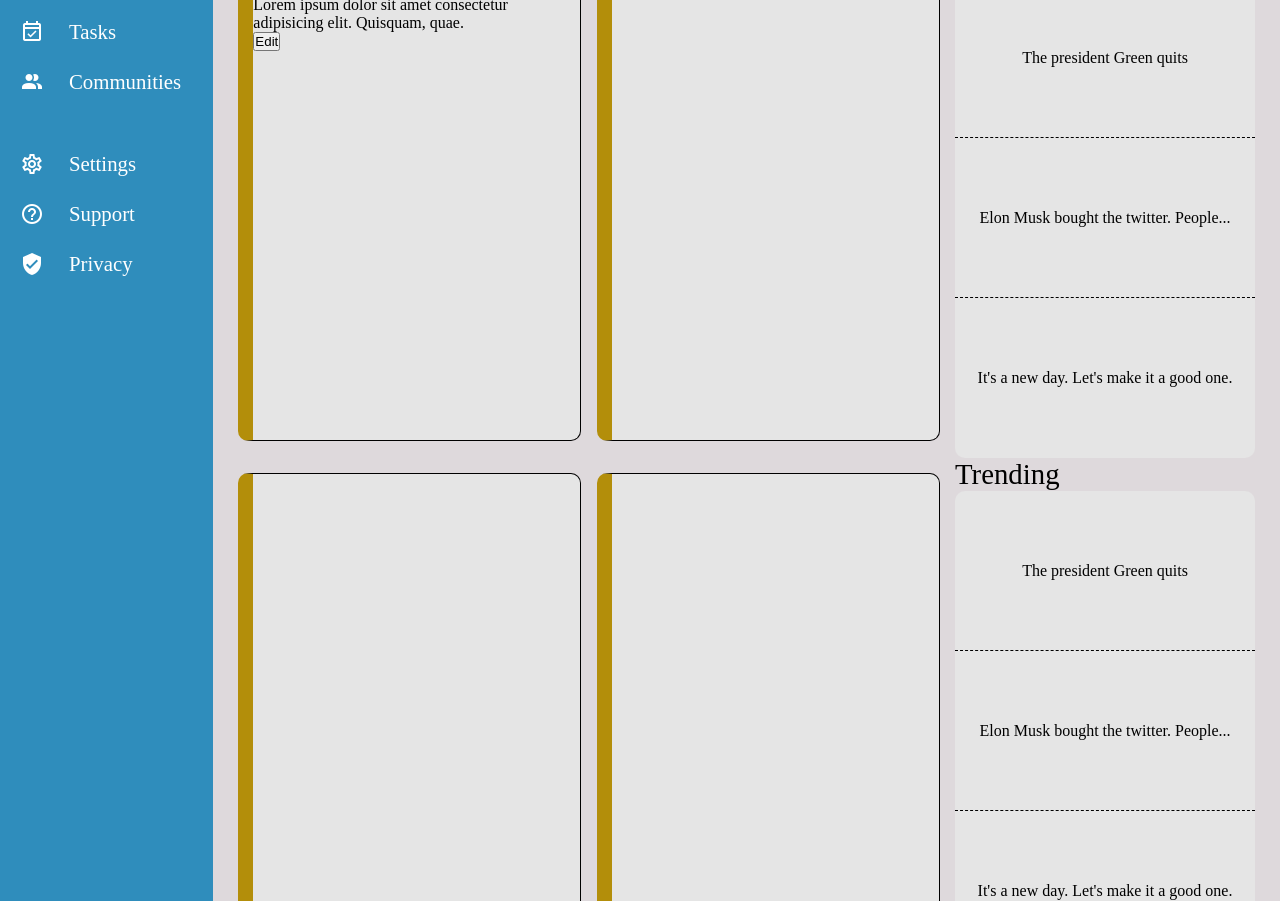
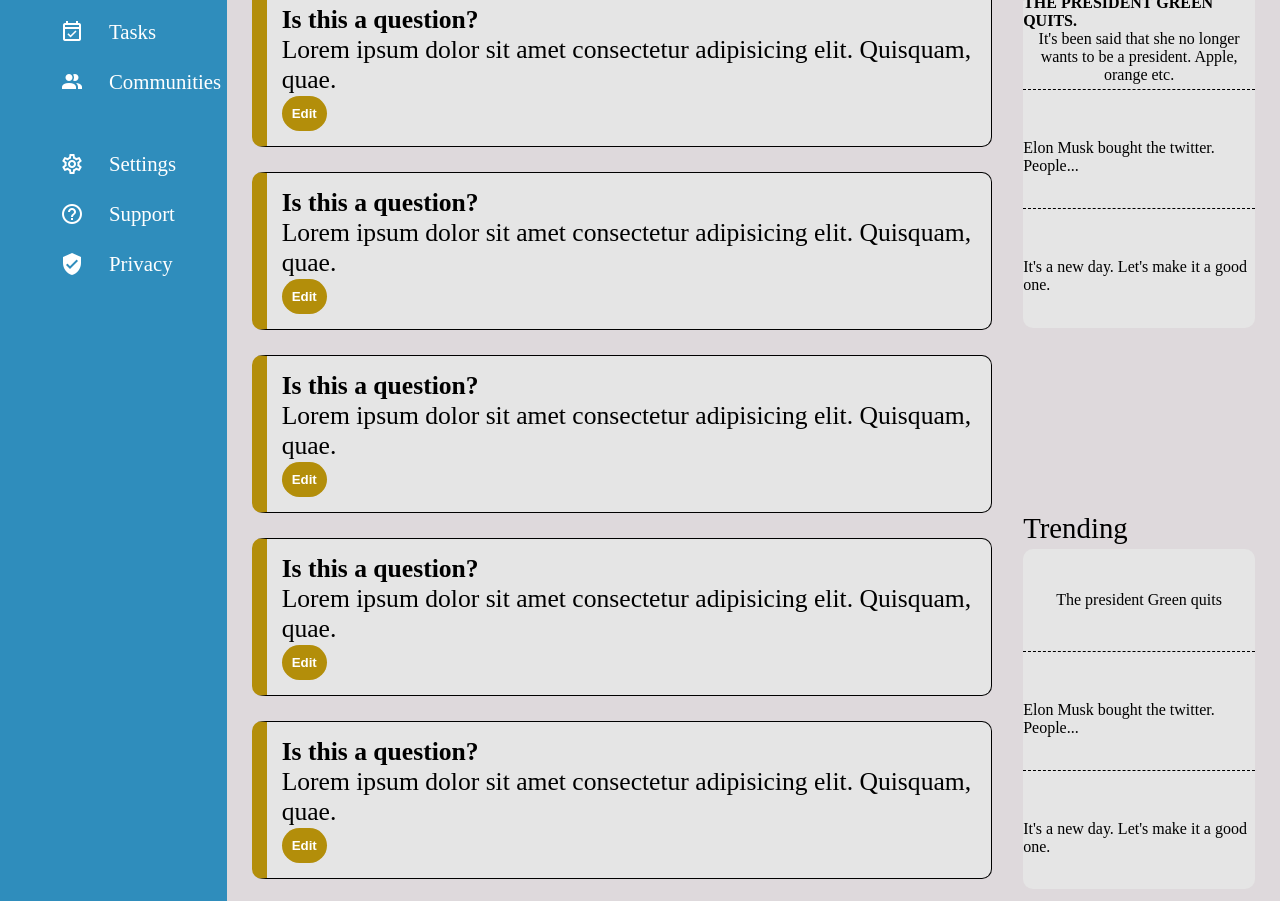
Before and after one commit to phscloq/small-projects, a plain HTML site: page grid-practice/admindashboard/index.html in a window 1280 px wide. Shown: the part 280-1181 px from the top of the page. Drawn offline with Linux system fonts and the light colour scheme.

Commit message:
Finalized the layout

```diff
--- a/grid-practice/admindashboard/index.html
+++ b/grid-practice/admindashboard/index.html
@@ -57,21 +57,73 @@
 
 
             <p class="p1">Projects</p>
-            <div><p class="p3q">Is this a question?</p>
-                <p class="p3t">Lorem ipsum dolor sit amet consectetur adipisicing elit. Quisquam, quae.</p>    <button>Edit</button></div>
+            <div class="project">
+                <div class="project-text">
+                    <p class="p3q bold">Is this a question?</p>
+                    <p class="p3t">Lorem ipsum dolor sit amet consectetur adipisicing elit. Quisquam, quae.</p>
+                </div>
+                <div class="project-buttons">
+                    <button>Edit</button>
+                </div>
+            </div>
 
-            <div></div>
-            <div></div>
-            <div></div>
-            <div></div>
-            <div></div>
+
+            <div class="project">
+                <div class="project-text">
+                    <p class="p3q bold">Is this a question?</p>
+                    <p class="p3t">Lorem ipsum dolor sit amet consectetur adipisicing elit. Quisquam, quae.</p>
+                </div>
+                <div class="project-buttons">
+                    <button>Edit</button>
+                </div>
+            </div>
+
+            <div class="project">
+                <div class="project-text">
+                    <p class="p3q bold">Is this a question?</p>
+                    <p class="p3t">Lorem ipsum dolor sit amet consectetur adipisicing elit. Quisquam, quae.</p>
+                </div>
+                <div class="project-buttons">
+                    <button>Edit</button>
+                </div>
+            </div>
+
+
+            <div class="project">
+                <div class="project-text">
+                    <p class="p3q bold">Is this a question?</p>
+                    <p class="p3t">Lorem ipsum dolor sit amet consectetur adipisicing elit. Quisquam, quae.</p>
+                </div>
+                <div class="project-buttons">
+                    <button>Edit</button>
+                </div>
+            </div>
+
+            <div class="project">
+                <div class="project-text">
+                    <p class="p3q bold">Is this a question?</p>
+                    <p class="p3t">Lorem ipsum dolor sit amet consectetur adipisicing elit. Quisquam, quae.</p>
+                </div>
+                <div class="project-buttons">
+                    <button>Edit</button>
+                </div>
+            </div>
+            <div class="project">
+                <div class="project-text">
+                    <p class="p3q bold">Is this a question?</p>
+                    <p class="p3t">Lorem ipsum dolor sit amet consectetur adipisicing elit. Quisquam, quae.</p>
+                </div>
+                <div class="project-buttons">
+                    <button>Edit</button>
+                </div>
+            </div>
 
             </div>
             <!--1fr part-->
             <div class="content-right">
-               <div><p class="p2">Announcements</p> <div class="block">
-                <div class="news ntop">The president Green quits
-
+               <div class="top"><p class="p2">Announcements</p> <div class="block">
+                <div class="news ntop"><p class="bold tall">The president Green quits.<br></p>
+                    <p class="center">It's been said that she no longer wants to be a president. Apple, orange etc.</p>
                 </div>
                 <div class="news nmid">Elon Musk bought the twitter. People...
 
@@ -85,7 +137,7 @@
             <!--top-->
 
 
-        <!--bottom--> <div><p class="p2">Trending</p> <div class="block">
+        <!--bottom--> <div class="bottom"><p class="p2">Trending</p> <div class="block">
              <div class="news ntop">The president Green quits
 
                 </div>
--- a/grid-practice/admindashboard/style.css
+++ b/grid-practice/admindashboard/style.css
@@ -1,6 +1,15 @@
 *{
     padding: 0;
     margin: 0;
+}
+.bold{
+    font-weight: bold;
+}
+.tall{
+    text-transform: uppercase;
+}
+.center{
+    text-align: center;
 }
 .container{
 display: grid;
@@ -18,12 +27,17 @@ display: grid;
 grid-template-rows: 100px 300px 150px;
 text-align: left;
 align-content:stretch;
-/* padding-left: 40px; */
+padding-left: 40px;
 
 }
 li{
     font-size: 1.3rem;
     list-style: none;
+}
+li:hover{
+    text-decoration: underline;
+    cursor: pointer;
+
 }
 .logo{
     grid-row: 1;
@@ -134,9 +148,9 @@ display: grid;
         padding-left: 170px; */
 
     display: flex;
-    justify-content: center;
+    justify-content: flex-end;
     align-items: center;
-
+    padding-right: 72px;
 
 }
 .profile p{
@@ -156,8 +170,8 @@ display: grid;
 .topbar-buttons{
     grid-row: 2;
     grid-column: 2;
-    margin-right: 140px;
-    justify-self: center;
+    margin-right: 50px;
+    justify-self: end;
 }
 .topbar-buttons button{
     width: 100px;
@@ -192,11 +206,12 @@ display: grid;
     grid-template-columns: 3fr 1fr;
     grid-template-rows: auto;
     padding: 25px;
+    gap:1rem;
 }
 .p1{
    grid-column: 1/-1;
    font-size: 2.2rem;
-   margin-bottom: -2.5rem;
+   margin-bottom: -1.3rem;
 }
 .p2{
     font-size: 1.8rem;
@@ -204,37 +219,47 @@ display: grid;
 .projects{
     grid-column: 1;
     display: grid;
-    grid-template-rows: auto 1fr 1fr;
-    grid-template-columns: repeat(auto-fill, minmax(300px, 1fr));
-    gap: 2rem 1rem;
-
+    grid-template-columns: repeat(auto-fit, minmax(410px, 1fr));
+    grid-template-rows: auto 1fr 1fr 1fr;
+    gap: 25px 15px;
 }
 
-.projects div{
+.project{
 
     background-color: rgb(229, 229, 229);
     border-radius: 10px;
     border: 1px solid black;
     border-left: 15px solid rgb(179, 142, 10);
+   font-size: 1.6rem;
+    display: flex;
+    flex-direction: column;
+    justify-content: space-between;
+    padding: 15px;
+}
+.project:hover{
+    border: 2px solid rgb(134, 107, 8);
+    border-left: 15px solid rgb(134, 107, 8);
 
-
+}
+.projects p{
+    text-align: left;
 }
 .content-right{
     padding-left: 15px;
     grid-column: 2;
    display: grid;
    grid-template-rows: 1fr 1fr;
-
+  gap: 1rem;
 
 }
 .block{
-    height:480px;
-    width: 300px;
+
     background-color: rgb(229, 229, 229);
     border-radius: 10px;
     display: grid;
     grid-template-rows: 1fr 1fr 1fr;
-
+    height: 340px;
+    gap: 1rem;
 }
 .news{
 
@@ -248,3 +273,23 @@ display: grid;
 
     border-bottom: 1px dashed black
 }
+button{
+    padding: 10px;
+    background-color: rgb(179, 142, 10);
+    color: white;
+    font-weight: bold;
+    border: none;
+    border-radius: 36px;
+}
+button:hover{
+    background-color: rgb(219, 176, 20);
+    font-weight: bolder;
+}
+.top{
+    margin-top:5px;
+    grid-row: 1/2;
+
+}
+.content-right .p2{
+    margin-bottom: 0.3rem;
+}
```
Lines whose indentation alone changed are shown as unchanged.
